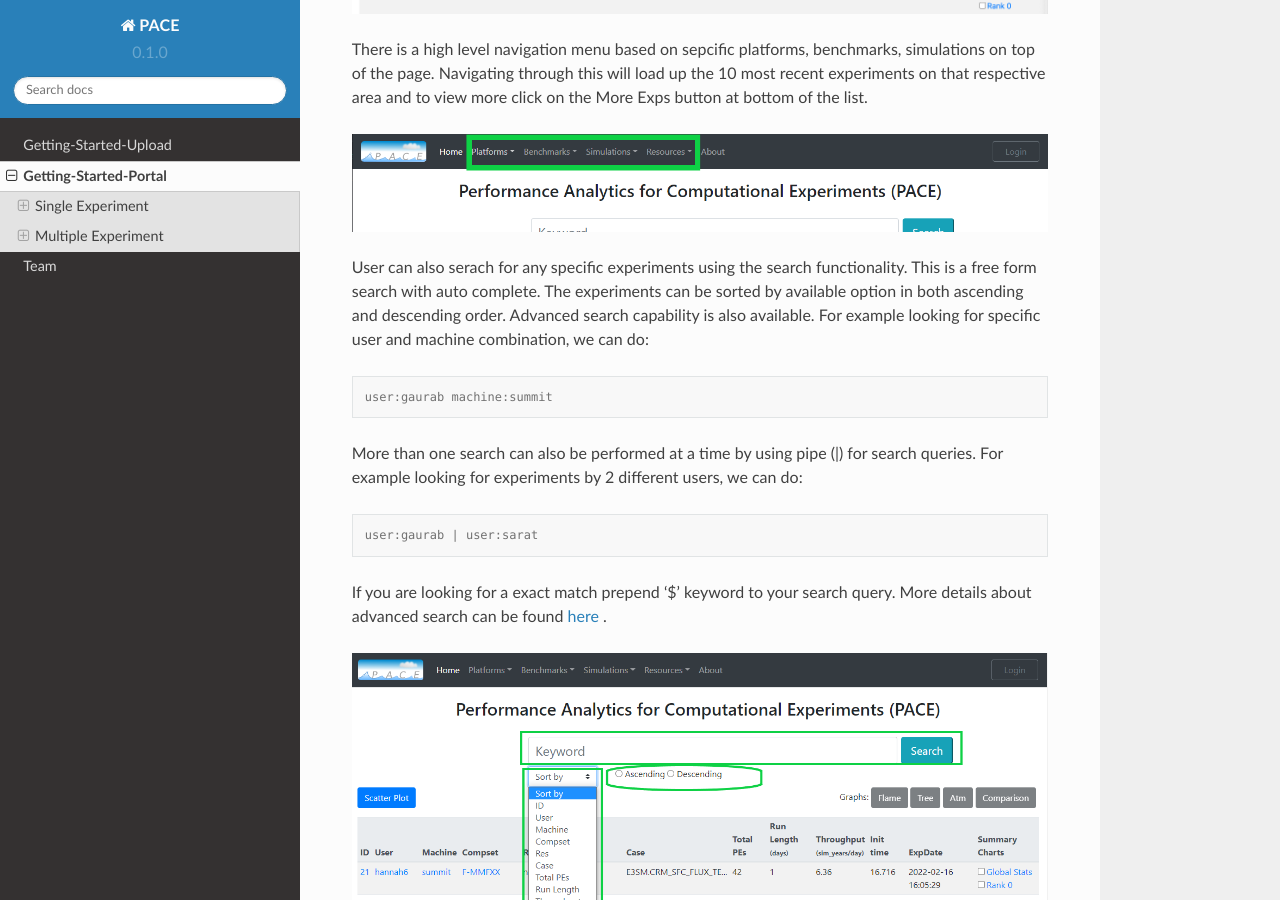
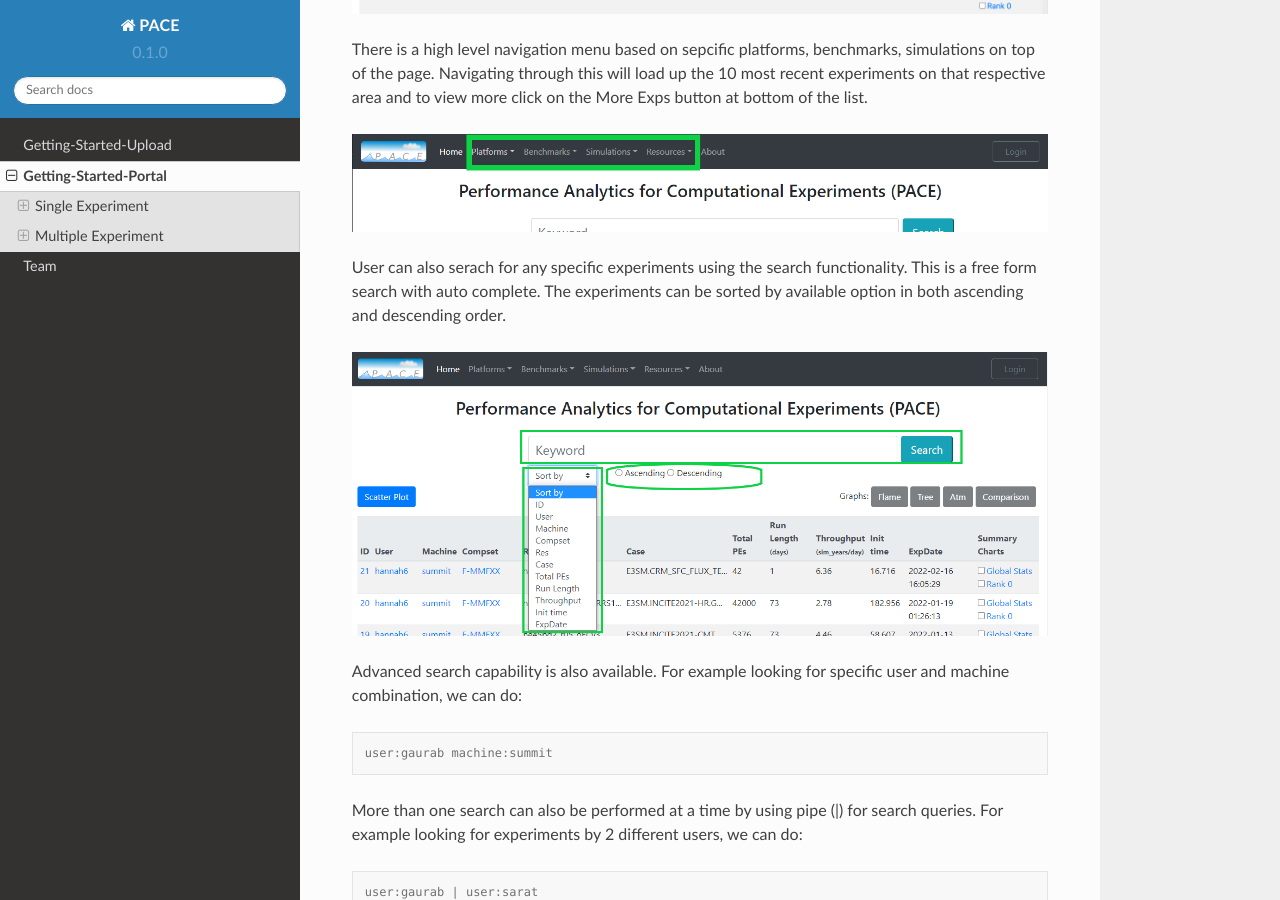
Before and after one commit to gaurabkcutk/readthedocs, a Sphinx documentation site: the page built from docs/source/homepage.rst, in a window 1280 px wide and 900 px high, scrolled down 447 px. Built offline with Sphinx 7.4.7 and the Read the Docs theme 2.0.0, drawn with Linux system fonts in a browser that asks for light colours.

Commit message:
pos change

```diff
--- a/docs/source/homepage.rst
+++ b/docs/source/homepage.rst
@@ -14,6 +14,9 @@ load up the 10 most recent experiments on that respective area and to view more
 
 User can also serach for any specific experiments using the search functionality. This is a free form search with auto complete.
 The experiments can be sorted by available option in both ascending and descending order.
+
+.. image:: pictures/homeScreenSearch.png
+
 Advanced search capability is also available. For example looking for specific user and machine combination, we can do:
 
 .. code-block:: console
@@ -29,7 +32,6 @@ More than one search can also be performed at a time by using pipe (|) for searc
 If you are looking for a exact match prepend '$' keyword to your search query.
 More details about advanced search can be found `here <https://pace.ornl.gov/searchTips/>`_ .
 
-.. image:: pictures/homeScreenSearch.png
 
 Another capability available is a summary scatter plot. Click on the 'Scatter Plot' button on top right. This will display a scatter graph.
 The summary can be displayed for Machine, User, Compset and Res. To view for specific experiments, click on labels on top of graph which will hide/show that data point.
```
